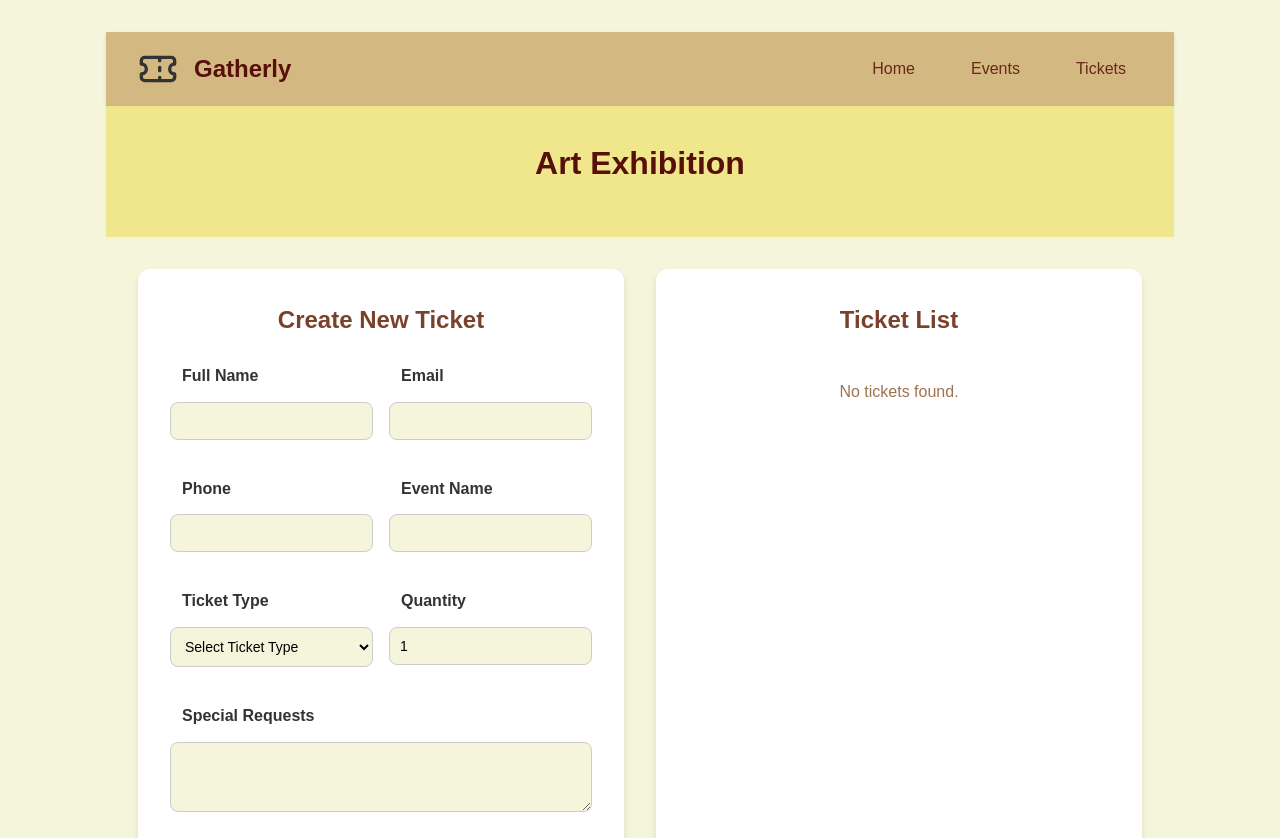
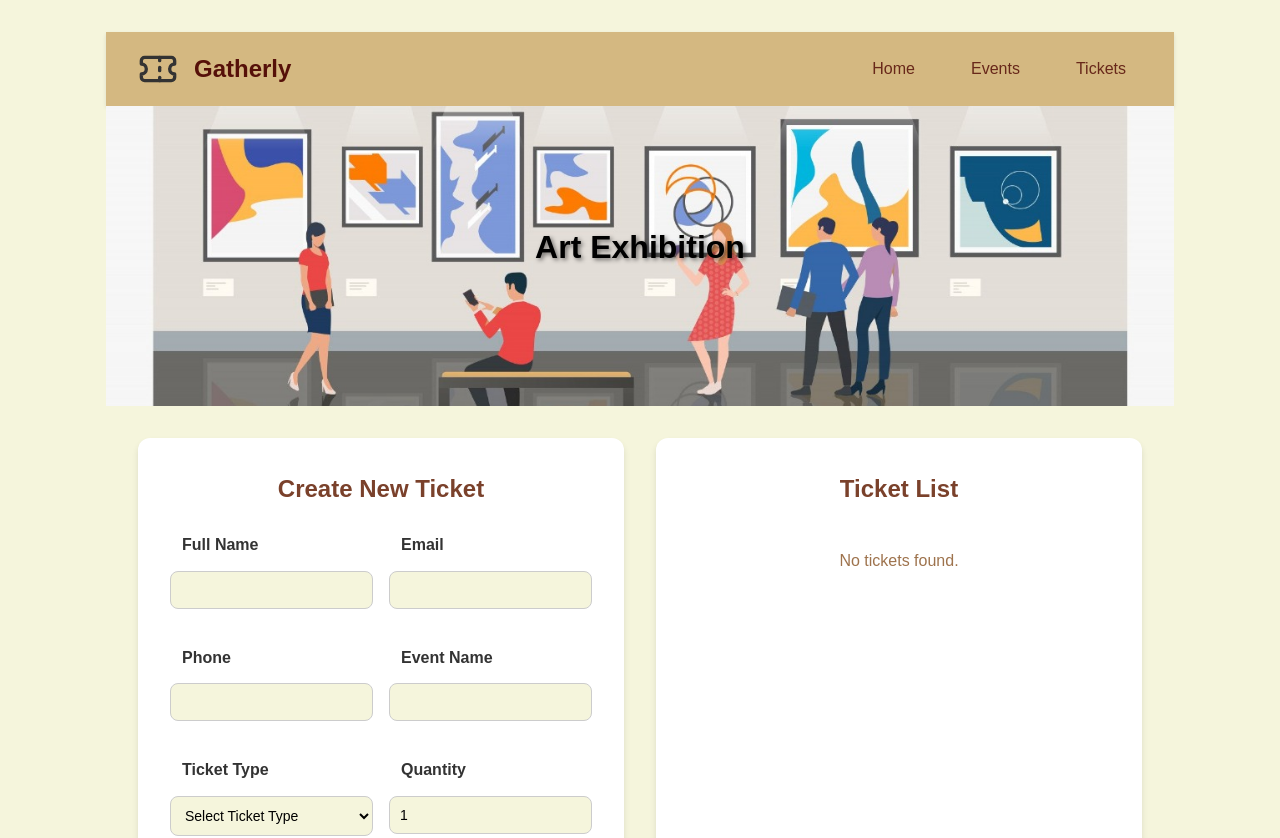
Before and after one commit to ayusha1223/Gatherly, a React (Vite) app: page /ticket in a window 1280 px wide. Shown: the top 838 px of the page. Built offline with nearby package versions, Linux system fonts and the light colour scheme.

Commit message:
made changes in tickets page

```diff
--- a/src/styles/ticket.css
+++ b/src/styles/ticket.css
@@ -37,27 +37,30 @@
 
 /* Banner Styles */
 .banner {
-    background-color: var(--beige-100);
-    padding: 2rem 0;
-    text-align: center;
-    width: 100%;
+    background-image: url('../assets/images/art.jpg');
+    background-size: cover;
+    background-position: center;
+    background-repeat: no-repeat;
+    height: 300px;
+    display: flex;
+    align-items: center;
+    justify-content: center;
+    color: white;
+    text-shadow: 2px 2px 4px rgba(0, 0, 0, 0.5);
 }
 
 .banner-content {
     max-width: 800px;
     margin: 0 auto;
-    color: var(--beige-900);
+    color: black;
 }
 
 .banner-content h2 {
+    text-align: center;
     margin-bottom: 1rem;
     font-size: 2rem;
 }
 
-.banner-content p {
-    font-size: 1.1rem;
-    color: var(--beige-800);
-}
 .header-logo {
     display: flex;
     align-items: center;
```
Also changed, not shown: src/assets/images/art.jpg (added).
